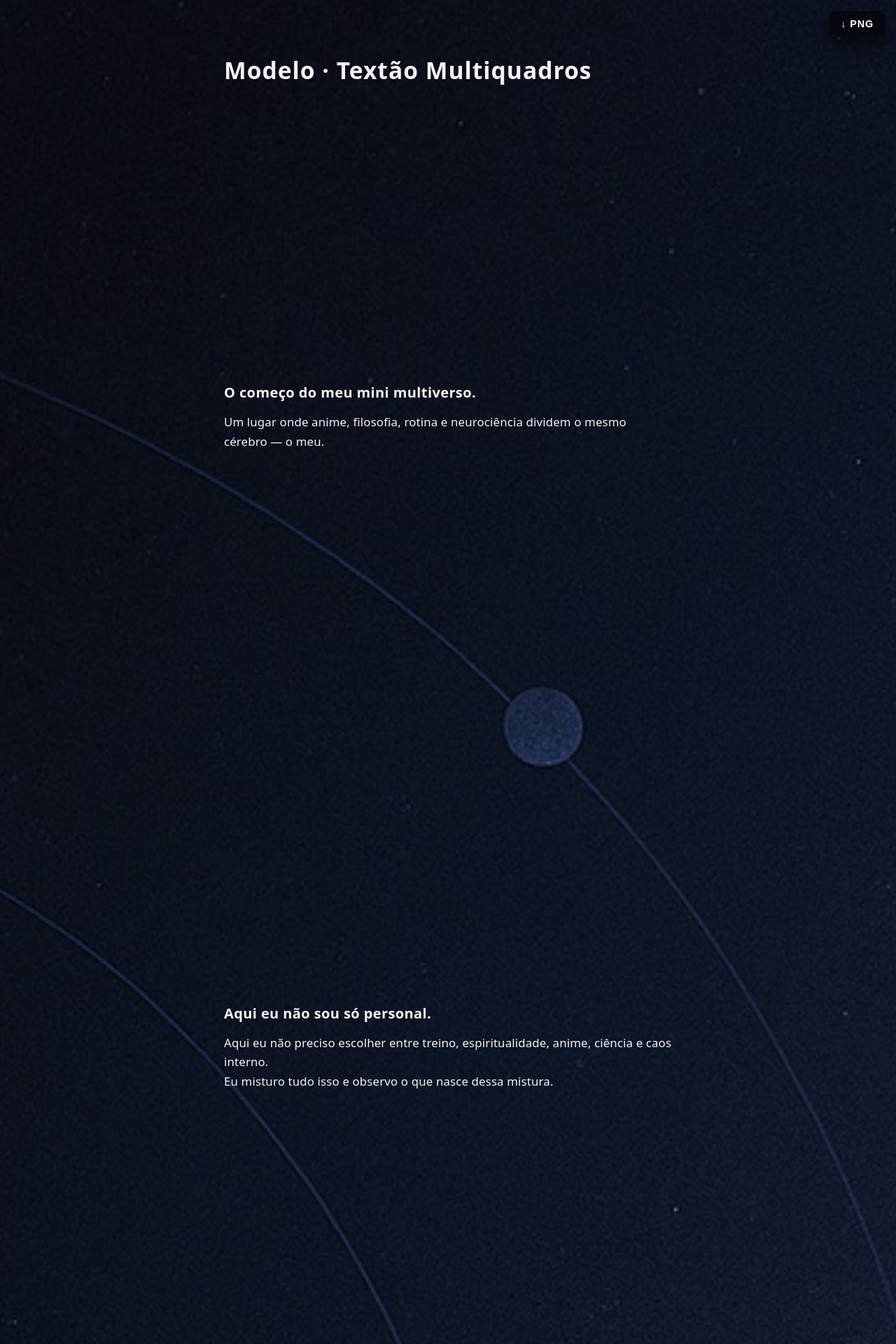
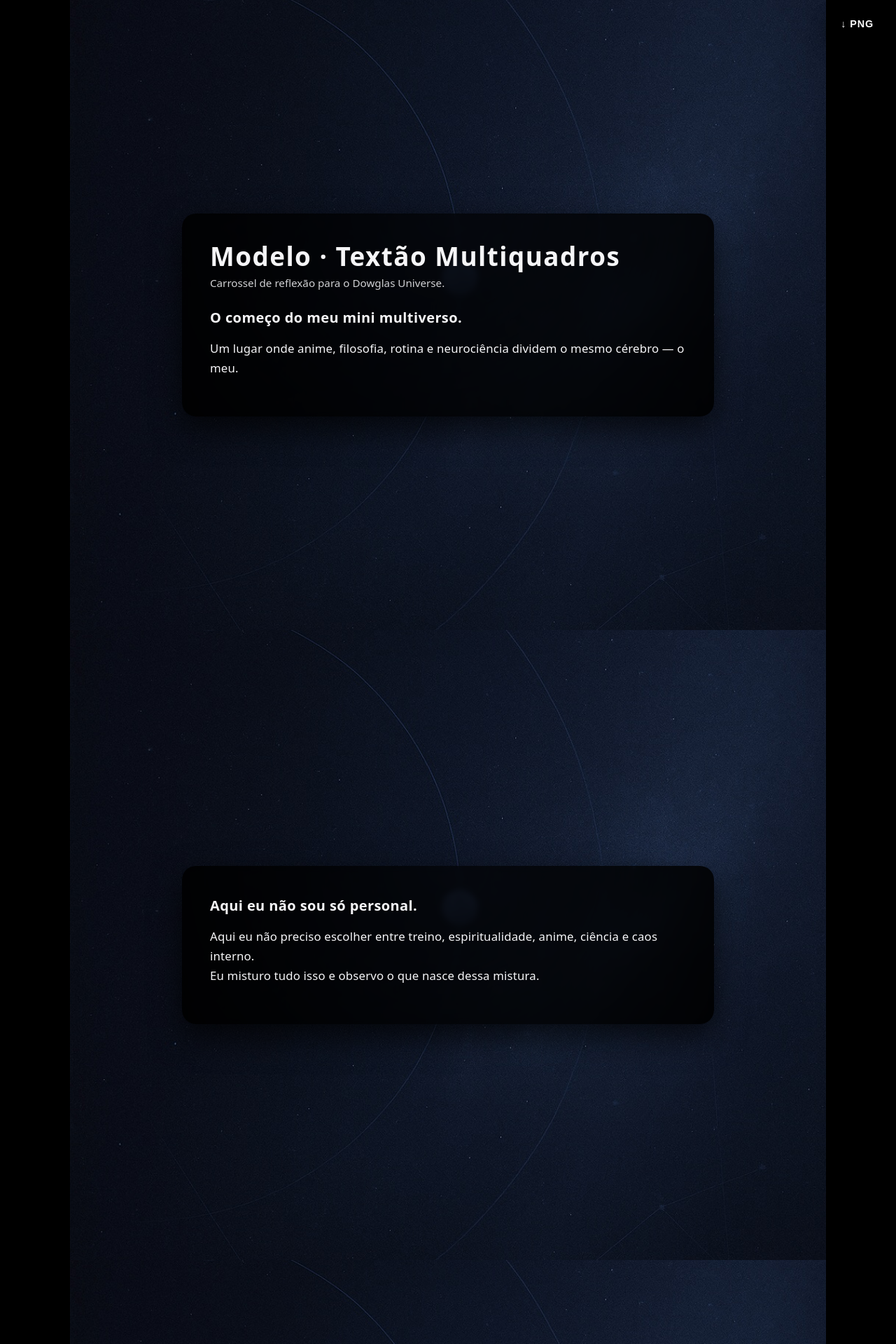
Before and after one commit to mbritodowglas-collab/fabrica-conteudo, a Jekyll site: the page built from content/dowglas-universe/modelo-dois.md, in a window 1280 px wide. Shown: the top 1920 px of the page at 70% size. Built offline with Jekyll 4.4.1, drawn with Linux system fonts in a browser that asks for light colours.

Commit message:
Atualizar o dowglas-universe.html

```diff
--- a/_layouts/dowglas-universe.html
+++ b/_layouts/dowglas-universe.html
@@ -10,56 +10,62 @@
   <link rel="stylesheet" href="{{ '/assets/css/style.css' | relative_url }}">
 
   <style>
-    .du-body {
+    :root {
+      color-scheme: dark;
+    }
+
+    body.du-body {
       margin: 0;
       min-height: 100vh;
-      display: flex;
-      justify-content: center;
-      align-items: stretch;
+      font-family: system-ui, -apple-system, BlinkMacSystemFont, "Segoe UI", sans-serif;
       color: #e5e5e5;
-      font-family: system-ui, -apple-system, BlinkMacSystemFont, "Segoe UI", sans-serif;
-      background-size: cover;
-      background-position: center;
-      background-repeat: no-repeat;
-      background-image: url("{{ '/assets/img/dowglas-universe.jpg' | relative_url }}");
-    }
-
-    .fc-download-fixed {
-      position: fixed;
-      top: 1rem;
-      right: 1rem;
-      z-index: 99999;
-      padding: 0.6rem 1rem;
-      border-radius: 8px;
-      border: 0;
-      background: rgba(0, 0, 0, 0.55);
-      color: #fff;
-      font-size: 0.9rem;
-      cursor: pointer;
-      backdrop-filter: blur(4px);
+      background: #000; /* fallback */
+      overflow-x: hidden;
     }
 
     .du-main {
       width: 100%;
       max-width: 1080px;
+      margin: 0 auto;
+    }
+
+    .du-slides {
+      width: 100%;
+    }
+
+    /* Cada QUADRO (slide) do Universe */
+    .du-block {
+      min-height: 100vh;
+      width: 100%;
       padding: clamp(1.5rem, 4vw, 2.5rem);
       display: flex;
       justify-content: center;
+      align-items: center;
+      box-sizing: border-box;
+
+      background-image: url('{{ "/assets/img/dowglas-universe.jpg" | relative_url }}');
+      background-size: cover;
+      background-position: center;
+      background-repeat: no-repeat;
     }
 
     .du-card {
       width: 100%;
-      max-width: 720px;
+      max-width: 760px;
       margin: 0 auto;
       padding: clamp(1.75rem, 4vw, 2.5rem);
       border-radius: 1.25rem;
+      background: radial-gradient(circle at top, rgba(0,0,0,0.65), rgba(0,0,0,0.9));
+      box-shadow: 0 18px 45px rgba(0,0,0,0.7);
+      backdrop-filter: blur(4px);
+      box-sizing: border-box;
     }
 
     .du-title {
-      font-size: clamp(1.5rem, 2.1rem, 2.3rem);
-      line-height: 1.2;
-      margin: 0 0 0.75rem 0;
-      letter-spacing: 0.03em;
+      font-size: clamp(1.7rem, 2.3rem, 2.6rem);
+      line-height: 1.15;
+      margin: 0 0 0.45rem 0;
+      letter-spacing: 0.04em;
     }
 
     .du-subtitle {
@@ -68,7 +74,10 @@
       opacity: 0.85;
     }
 
-    /* TEXTÃO */
+    .du-header {
+      margin-bottom: 1.4rem;
+    }
+
     .du-content {
       font-size: 1.05rem;
       line-height: 1.65;
@@ -84,53 +93,32 @@
       padding-left: 1.2rem;
     }
 
-    /* MULTIQUADRO */
-    .du-block {
-      min-height: 100vh;
-      display: flex;
-      align-items: center;
-      padding: 2rem 0;
-    }
-
-    .du-block-inner {
-      width: 100%;
-    }
-
     .du-block-title {
       font-size: 1.25rem;
-      margin-bottom: 0.75rem;
+      margin: 0 0 0.9rem 0;
       font-weight: 600;
       letter-spacing: 0.02em;
     }
 
-    /* FOOTER TEXTO */
-    .du-footer {
-      margin-top: 2rem;
-      padding-top: 1.25rem;
-      border-top: 1px solid rgba(255,255,255,0.06);
+    .du-footer-text {
+      margin-top: 1.6rem;
+      padding-top: 1rem;
+      border-top: 1px solid rgba(255,255,255,0.08);
       font-size: 0.98rem;
       opacity: 0.9;
     }
 
-    /* BLOCO CTA PERFIL (estilo twitter) */
-    .du-block--cta {
-      min-height: 80vh;
+    /* BLOCO CTA COM PERFIL (estilo twitter) */
+    .du-block--cta .du-card {
+      max-width: 640px;
+    }
+
+    .du-profile-row {
       display: flex;
       align-items: center;
-      padding: 2rem 0;
+      margin-bottom: 0.9rem;
     }
 
-    .du-cta-inner {
-      width: 100%;
-    }
-
-    .du-cta-text {
-      margin-top: 1rem;
-      font-size: 1.02rem;
-      line-height: 1.6;
-    }
-
-    /* Reaproveita estilos do static: fc-avatar / fc-static-user */
     .fc-avatar {
       width: 56px;
       height: 56px;
@@ -185,23 +173,38 @@
       display: inline-block;
     }
 
-    .du-profile-row {
-      display: flex;
-      align-items: center;
-      margin-bottom: 0.75rem;
+    .du-cta-text {
+      font-size: 1.02rem;
+      line-height: 1.6;
+    }
+
+    /* Botão global de download */
+    .fc-download-fixed {
+      position: fixed;
+      top: 1rem;
+      right: 1rem;
+      z-index: 9999;
+      padding: 0.6rem 1rem;
+      border-radius: 8px;
+      border: 0;
+      background: rgba(0, 0, 0, 0.6);
+      color: #fff;
+      font-size: 0.9rem;
+      cursor: pointer;
+      backdrop-filter: blur(6px);
     }
   </style>
 </head>
 
 <body class="du-body">
 
-  <!-- Botão de download em PNG -->
+  <!-- Botão de download em PNG (um arquivo por quadro) -->
   <button id="download-universe" class="fc-download-fixed" type="button">↓ PNG</button>
 
   {%- comment -%}
-    Prepara nome / iniciais / avatar para o quadro de perfil tipo Twitter.
+    Nome / iniciais / avatar para o quadro de perfil tipo Twitter.
   {%- endcomment -%}
-  {%- assign nome = page.autor_nome | default: 'Dowglas Universe' -%}
+  {%- assign nome = page.autor_nome | default: page.perfil | default: 'Dowglas Universe' -%}
   {%- assign partes = nome | split: ' ' -%}
   {%- assign p1 = partes[0] | slice: 0,1 -%}
   {%- assign p2 = '' -%}
@@ -211,52 +214,46 @@
   {%- assign iniciais = p1 | append: p2 -%}
 
   {%- assign cta_profile_text = page.cta_profile_text | default: "
-Se esse universo fez sentido pra você, me segue aqui, deixa um comentário com o que mais falou contigo e curte esse post pra eu saber que fez sentido pra você.
+Se esse multiverso fez sentido pra você, me segue, deixa um comentário
+com o que mais falou contigo e curte esse post pra eu saber que fez sentido.
 " -%}
 
   <main class="du-main">
+    <section class="du-slides">
+
+      {% if page.blocos %}
+        {%- comment -%}
+          MODO MULTIQUADROS: cada item de "blocos:" vira um slide.
+        {%- endcomment -%}
+        {% for b in page.blocos %}
+          <section class="du-block du-block--content slide">
             <article class="du-card">
-
-      {% if page.title %}
-        <header style="margin-bottom: 1.5rem;">
+              {% if forloop.first %}
+                <header class="du-header">
                   <h1 class="du-title">{{ page.title }}</h1>
-
-          {% if page.subtitulo %}
-            <p class="du-subtitle">{{ page.subtitulo }}</p>
+                  {% if page.tagline or page.subtitulo %}
+                    <p class="du-subtitle">
+                      {{ page.tagline | default: page.subtitulo }}
+                    </p>
                   {% endif %}
                 </header>
               {% endif %}
 
-      {% if page.blocos %}
-        <!-- MULTIQUADROS (blocos) -->
               <section class="du-content">
-          {% for b in page.blocos %}
-            <section class="du-block">
-              <div class="du-block-inner">
                 {% if b.titulo %}
                   <h2 class="du-block-title">{{ b.titulo }}</h2>
                 {% endif %}
                 {% if b.texto %}
                   {{ b.texto | markdownify }}
                 {% endif %}
-              </div>
+              </section>
+            </article>
           </section>
         {% endfor %}
-        </section>
-      {% else %}
-        <!-- TEXTÃO ÚNICO -->
-        <section class="du-content">
-          {{ content | markdownify }}
-        </section>
-      {% endif %}
 
-      {%- comment -%}
-        Quadro extra com perfil + CTA, opcional.
-        Ativa com: show_profile_cta: true no front matter.
-      {%- endcomment -%}
         {% if page.show_profile_cta %}
-        <section class="du-block du-block--cta">
-          <div class="du-cta-inner">
+          <section class="du-block du-block--cta slide">
+            <article class="du-card">
               <div class="du-profile-row">
                 <div class="fc-avatar">
                   {% if page.avatar %}
@@ -281,22 +278,75 @@ Se esse universo fez sentido pra você, me segue aqui, deixa um comentário com
               <div class="du-cta-text">
                 {{ cta_profile_text | markdownify }}
               </div>
-          </div>
+            </article>
           </section>
         {% endif %}
 
+      {% else %}
+        {%- comment -%}
+          MODO TEXTÃO ÚNICO: 1 slide com o texto + opcional 2º slide de CTA.
+        {%- endcomment -%}
+        <section class="du-block du-block--single slide">
+          <article class="du-card">
+            <header class="du-header">
+              <h1 class="du-title">{{ page.title }}</h1>
+              {% if page.tagline or page.subtitulo %}
+                <p class="du-subtitle">
+                  {{ page.tagline | default: page.subtitulo }}
+                </p>
+              {% endif %}
+            </header>
+
+            <section class="du-content">
+              {{ content | markdownify }}
+            </section>
+
             {% if page.cta or page.fechamento %}
-        <footer class="du-footer">
+              <div class="du-footer-text">
                 {% if page.fechamento %}
-            <p>{{ page.fechamento | markdownify }}</p>
+                  {{ page.fechamento | markdownify }}
                 {% endif %}
                 {% if page.cta %}
-            <p>{{ page.cta | markdownify }}</p>
+                  {{ page.cta | markdownify }}
                 {% endif %}
-        </footer>
+              </div>
+            {% endif %}
+          </article>
+        </section>
+
+        {% if page.show_profile_cta %}
+          <section class="du-block du-block--cta slide">
+            <article class="du-card">
+              <div class="du-profile-row">
+                <div class="fc-avatar">
+                  {% if page.avatar %}
+                    <img src="{{ page.avatar | relative_url }}" alt="{{ nome }}" class="fc-avatar__img">
+                  {% else %}
+                    <span class="fc-avatar__text">{{ iniciais | upcase }}</span>
+                  {% endif %}
+                </div>
+                <div class="fc-static-user">
+                  <div class="fc-static-user__name">
+                    {{ nome }}
+                    {% if page.verificado %}
+                      <span class="fc-verified-badge" title="Verificado"></span>
+                    {% endif %}
+                  </div>
+                  {% if page.autor_handle %}
+                    <div class="fc-static-user__handle">{{ page.autor-handle }}</div>
+                  {% endif %}
+                </div>
+              </div>
+
+              <div class="du-cta-text">
+                {{ cta_profile_text | markdownify }}
+              </div>
+            </article>
+          </section>
+        {% endif %}
       {% endif %}
 
-    </article>
+    </section>
   </main>
 
   <!-- HTML2Canvas -->
@@ -305,29 +355,39 @@ Se esse universo fez sentido pra você, me segue aqui, deixa um comentário com
   <script>
     document.addEventListener('DOMContentLoaded', () => {
       const btn = document.getElementById('download-universe');
-      const card = document.querySelector('.du-card');
-      if (!btn || !card) return;
+      const slides = Array.from(document.querySelectorAll('.du-block'));
+
+      if (!btn || !slides.length) return;
 
       btn.addEventListener('click', async () => {
-        card.scrollIntoView({ behavior: "auto", block: "center" });
+        const baseTitle = (document.title || 'dowglas-universe')
+          .replace(/· Dowglas Universe/i, '')
+          .trim()
+          .toLowerCase()
+          .replace(/[^\w]+/g, '-')
+          || 'dowglas-universe';
 
-        const canvas = await html2canvas(card, {
+        for (let i = 0; i < slides.length; i++) {
+          const slide = slides[i];
+
+          slide.scrollIntoView({ behavior: 'auto', block: 'center' });
+
+          const canvas = await html2canvas(slide, {
             scale: 2,
             backgroundColor: null,
             useCORS: true
           });
 
-        const nome = document.title
-          .replace(/ · Dowglas Universe/, '')
-          .trim()
-          .toLowerCase()
-          .replace(/[^\w]+/g, '-')
-          || 'dowglas-universe';
+          const num = String(i + 1).padStart(2, '0');
+          const filename = `${baseTitle}-slide-${num}.png`;
 
           const link = document.createElement('a');
-        link.download = `${nome}.png`;
-        link.href = canvas.toDataURL("image/png");
+          link.download = filename;
+          link.href = canvas.toDataURL('image/png');
+          document.body.appendChild(link);
           link.click();
+          document.body.removeChild(link);
+        }
       });
     });
   </script>
```
Lines whose indentation alone changed are shown as unchanged.
